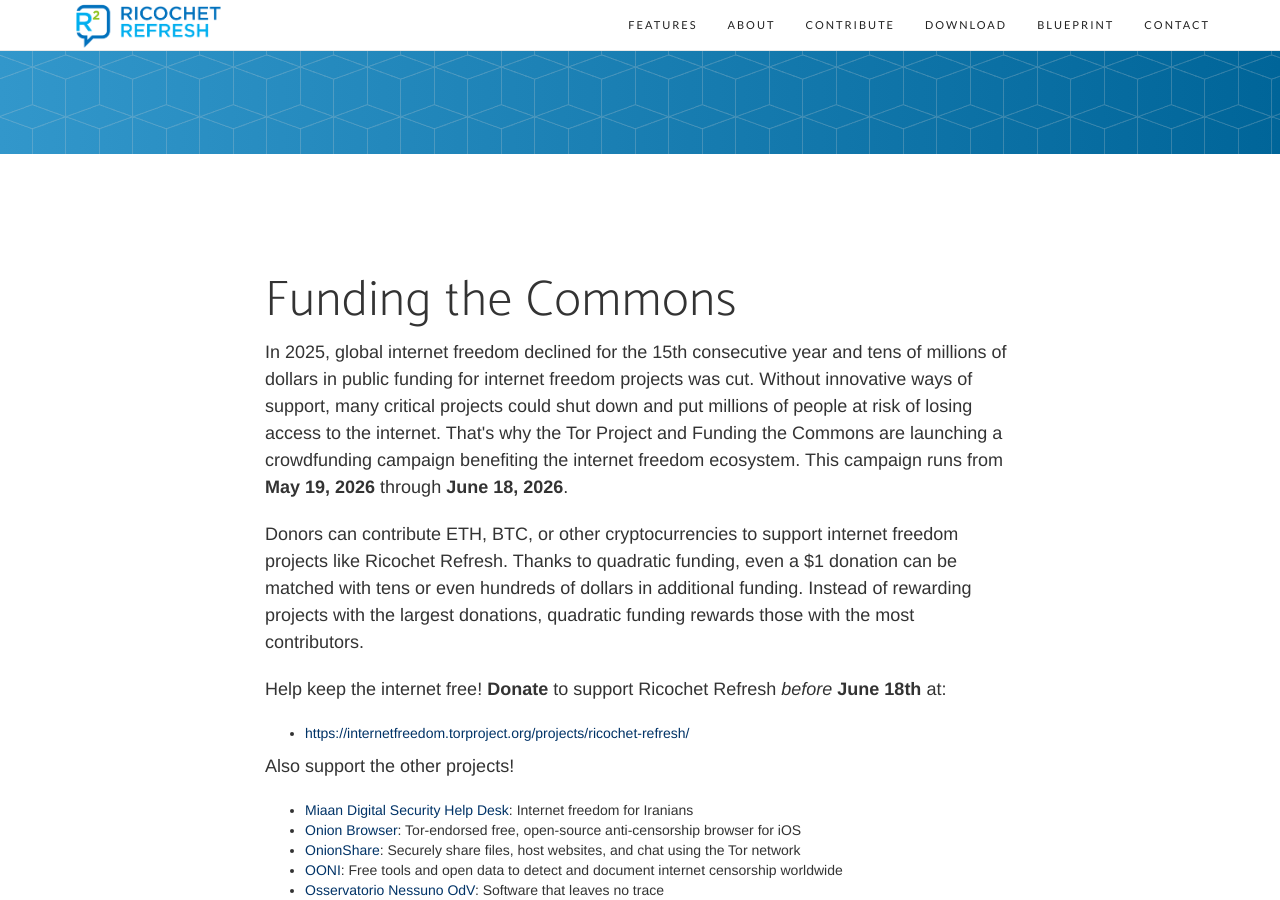
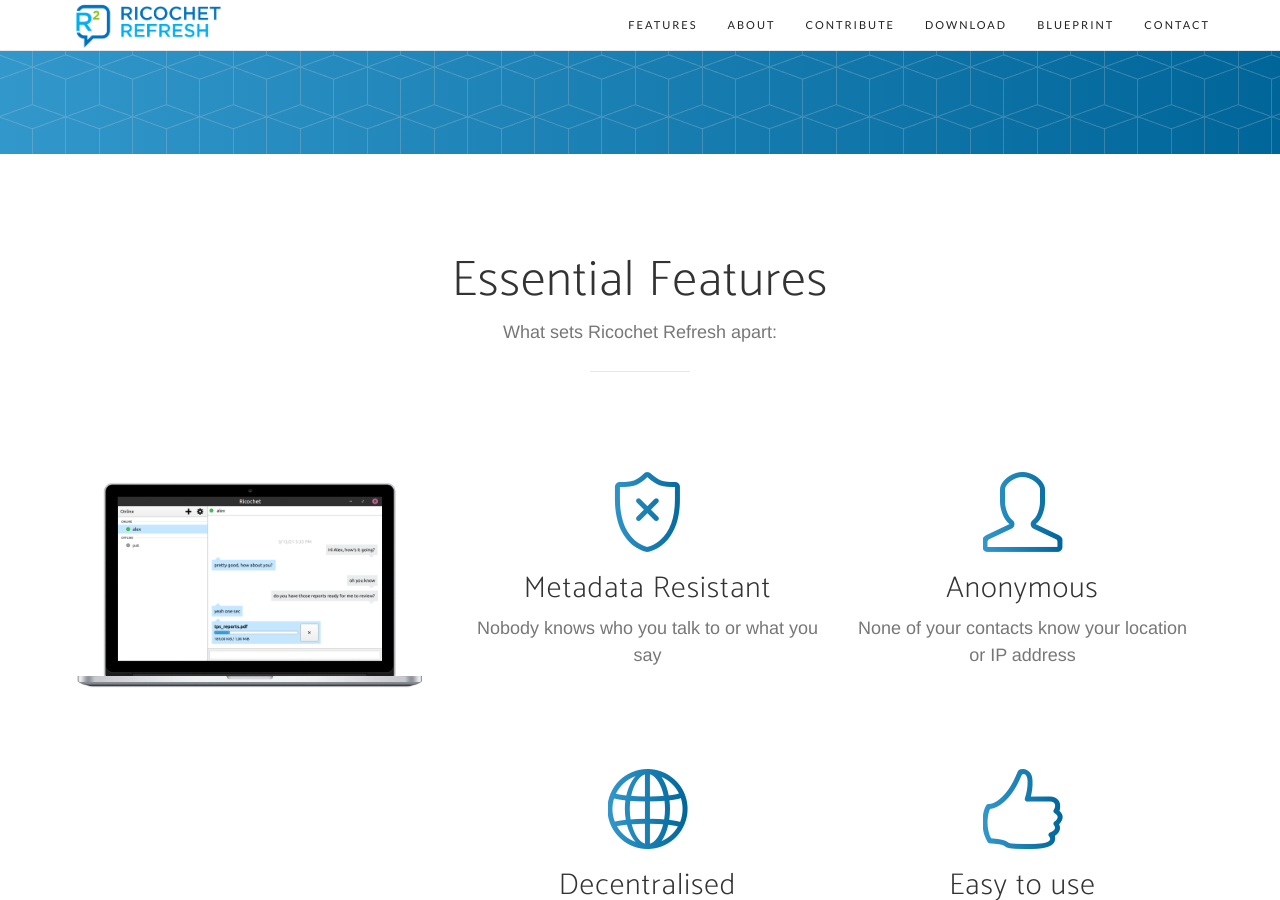
Before and after one commit to blueprint-freespeech/refresh-site, a Jekyll site: the page built from index.html, in a window 1280 px wide and 900 px high, scrolled down 746 px. Built offline with Jekyll 4.4.1, drawn with Linux system fonts in a browser that asks for light colours; some web fonts are replaced; the list of posts is cut into pages by our own code; some of the changed text lies outside the part shown.

Commit message:
Revert "add FtC banner banner and text"
This reverts commit dc6bba173251940fd67f8338f306c9326a392781.

```diff
--- a/_includes/fundingthecommons.html
+++ /dev/null
@@ -1,32 +0,0 @@
-<section id="funding-the-commons" class="about text-center">
-    <div class="container">
-        <div class="row">
-            <div class="col-md-8 col-md-offset-2 text-left">
-                <h2 class="section-heading">Funding the Commons</h2>
-                <p>In 2025, global internet freedom declined for the 15th consecutive year and tens of millions of dollars in public funding for internet freedom projects was cut. Without innovative ways of support, many critical projects could shut down and put millions of people at risk of losing access to the internet. That's why the Tor Project and Funding the Commons are launching a crowdfunding campaign benefiting the internet freedom ecosystem. This campaign runs from <strong>May 19, 2026</strong> through <strong>June 18, 2026</strong>.</p>
-
-                <p>Donors can contribute ETH, BTC, or other cryptocurrencies to support internet freedom projects like Ricochet Refresh. Thanks to quadratic funding, even a $1 donation can be matched with tens or even hundreds of dollars in additional funding. Instead of rewarding projects with the largest donations, quadratic funding rewards those with the most contributors.</p>
-
-                <p>Help keep the internet free! <strong>Donate</strong> to support Ricochet Refresh <em>before</em> <strong>June 18th</strong> at:</p>
-                <ul>
-                  <li><a href="https://internetfreedom.torproject.org/projects/ricochet-refresh/">https://internetfreedom.torproject.org/projects/ricochet-refresh/</a></li>
-                </ul>
-
-                <p>Also support the other projects!</p>
-                <ul>
-                  <li><a href="https://internetfreedom.torproject.org/projects/miaan/">Miaan Digital Security Help Desk</a>: Internet freedom for Iranians</li>
-                  <li><a href="https://internetfreedom.torproject.org/projects/onion-browser/">Onion Browser</a>: Tor-endorsed free, open-source anti-censorship browser for iOS</li>
-                  <li><a href="https://internetfreedom.torproject.org/projects/onionshare/">OnionShare</a>: Securely share files, host websites, and chat using the Tor network</li>
-                  <li><a href="https://internetfreedom.torproject.org/projects/ooni/">OONI</a>: Free tools and open data to detect and document internet censorship worldwide</li>
-                  <li><a href="https://internetfreedom.torproject.org/projects/osservatorio-nessuno/">Osservatorio Nessuno OdV</a>: Software that leaves no trace</li>
-                  <li><a href="https://internetfreedom.torproject.org/projects/paskoocheh/">Paskoocheh</a>: Countering digital authoritarianism</li>
-                  <li><a href="https://internetfreedom.torproject.org/projects/openarchive-save/"><em>Save</em> by OpenArchive</a>: Secure mobile archive app for journalists and human rights defenders</li>
-                  <li><a href="https://internetfreedom.torproject.org/projects/securedrop/">SecureDrop</a>: Anonymous whistleblowing submission system for journalists and sources</li>
-                  <li><a href="https://internetfreedom.torproject.org/projects/unredacted/">Unredacted</a>: Global censorship evasion infrastructure: proxies, Tor relays, encrypted messaging</li>
-                </ul>
-
-                <p>Thank you for your support!</p>
-            </div>
-        </div>
-    </div>
-</section>
--- a/_layouts/front.html
+++ b/_layouts/front.html
@@ -5,11 +5,8 @@
 {% assign release = site.data.release.releaseId %}
 {% assign appImageId = site.data.release.appImageId %}
 <body id="page-top">
-  <div class="row text-center statement" style="top:70px;position:absolute;width:100%;z-index:100"><a href="#funding-the-commons" style="color:white"><h3 class="text-center statement-header">Click here to learn how you can support Ricochet Refresh via the Funding the Commons campaign!
-  </h3></a></div>
   {% include nav.html %}
   {% include header.html %}
-  {% include fundingthecommons.html %}
   {% include services.html %}
   {% include about.html %}
   {% include getinvolved.html %}
```
